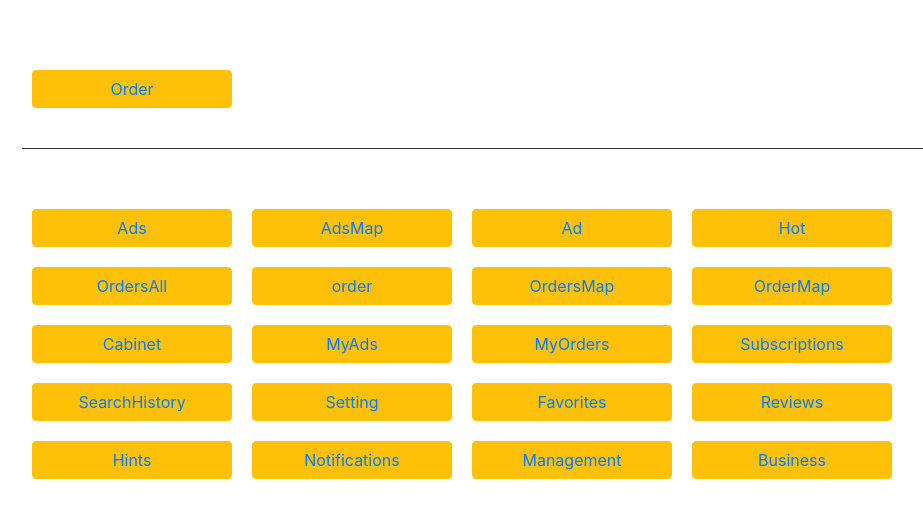
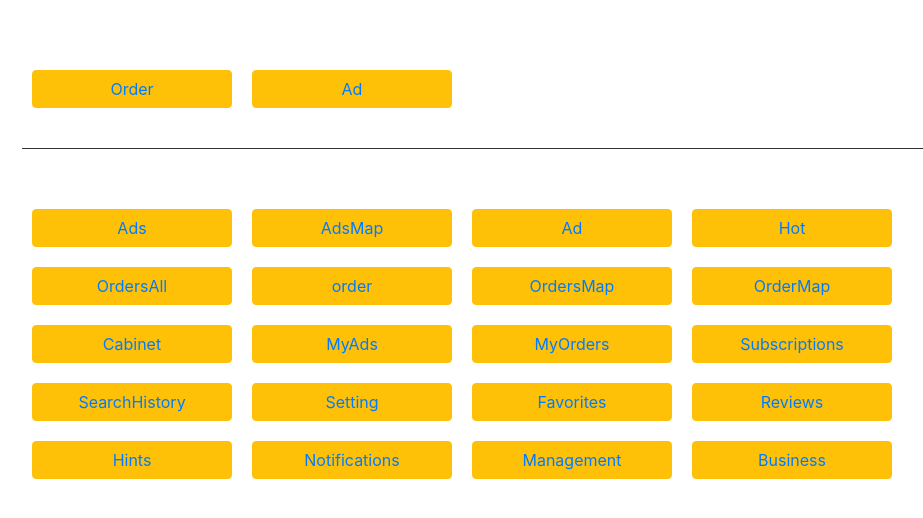
Before and after one commit to ferdo29/test_bs, a plain HTML site: page index.html in a window 1280 px wide. Shown: the top 518 px of the page, without its empty margins (78-1001 px from the left). Drawn offline with nearby package versions, Linux system fonts and the light colour scheme.

Commit message:
Update index.html

```diff
--- a/index.html
+++ b/index.html
@@ -34,6 +34,7 @@
 
         <div class="rows">
             <div class="btn btn-warning"><a href="https://test.birzha-sng.ru/other/referer/vivoz-kirpichnogo-boya-1843-zakaz">Order</a></div>
+            <div class="btn btn-warning"><a href="https://test.birzha-sng.ru/other/referer/vivoz-kirpichnogo-boya-1914-ad">Ad</a></div>
         </div>
         <div class="rows">
             <div class="btn btn-warning"><a href="https://test.birzha-sng.ru/other/referer/ads">Ads</a></div>
```
